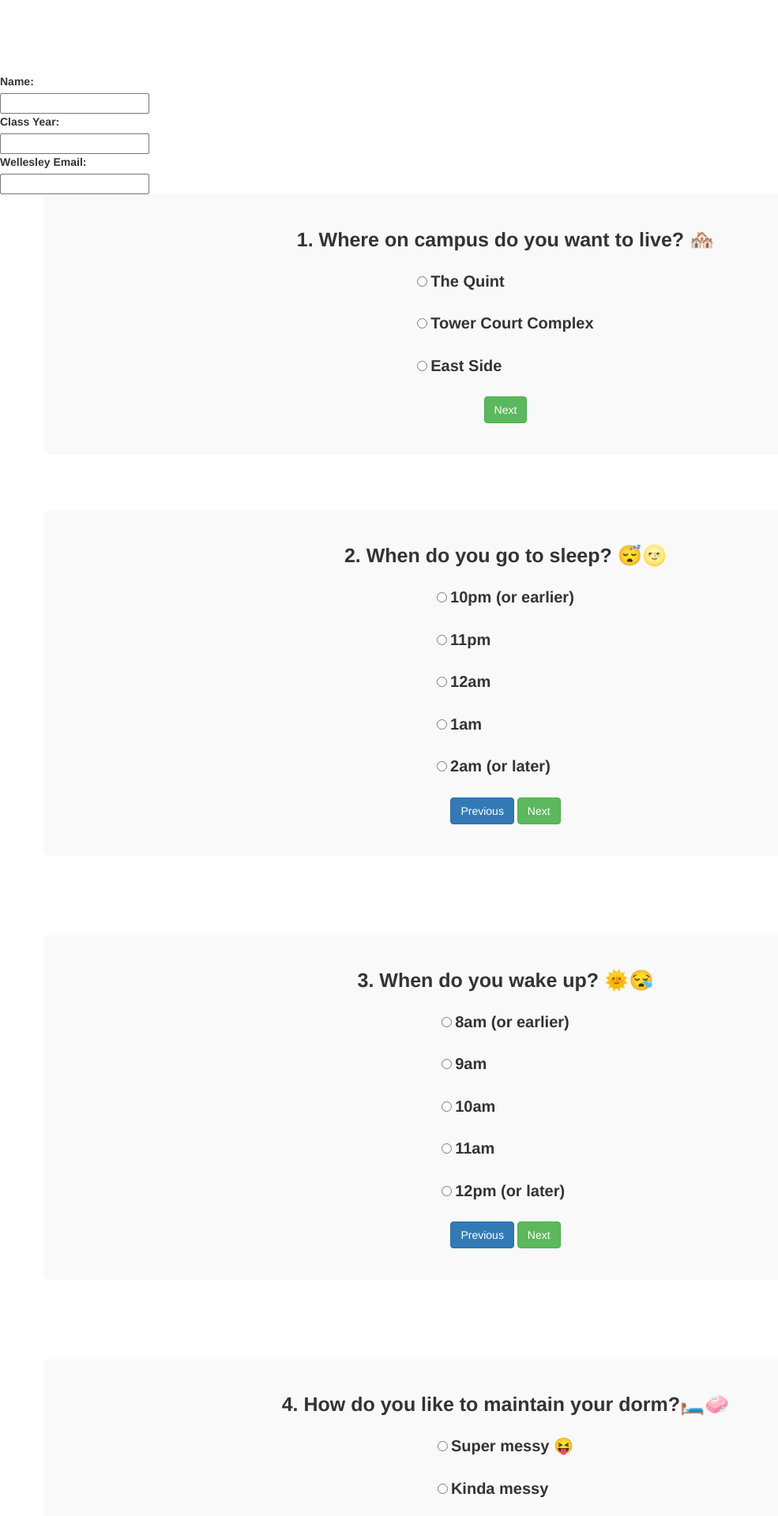
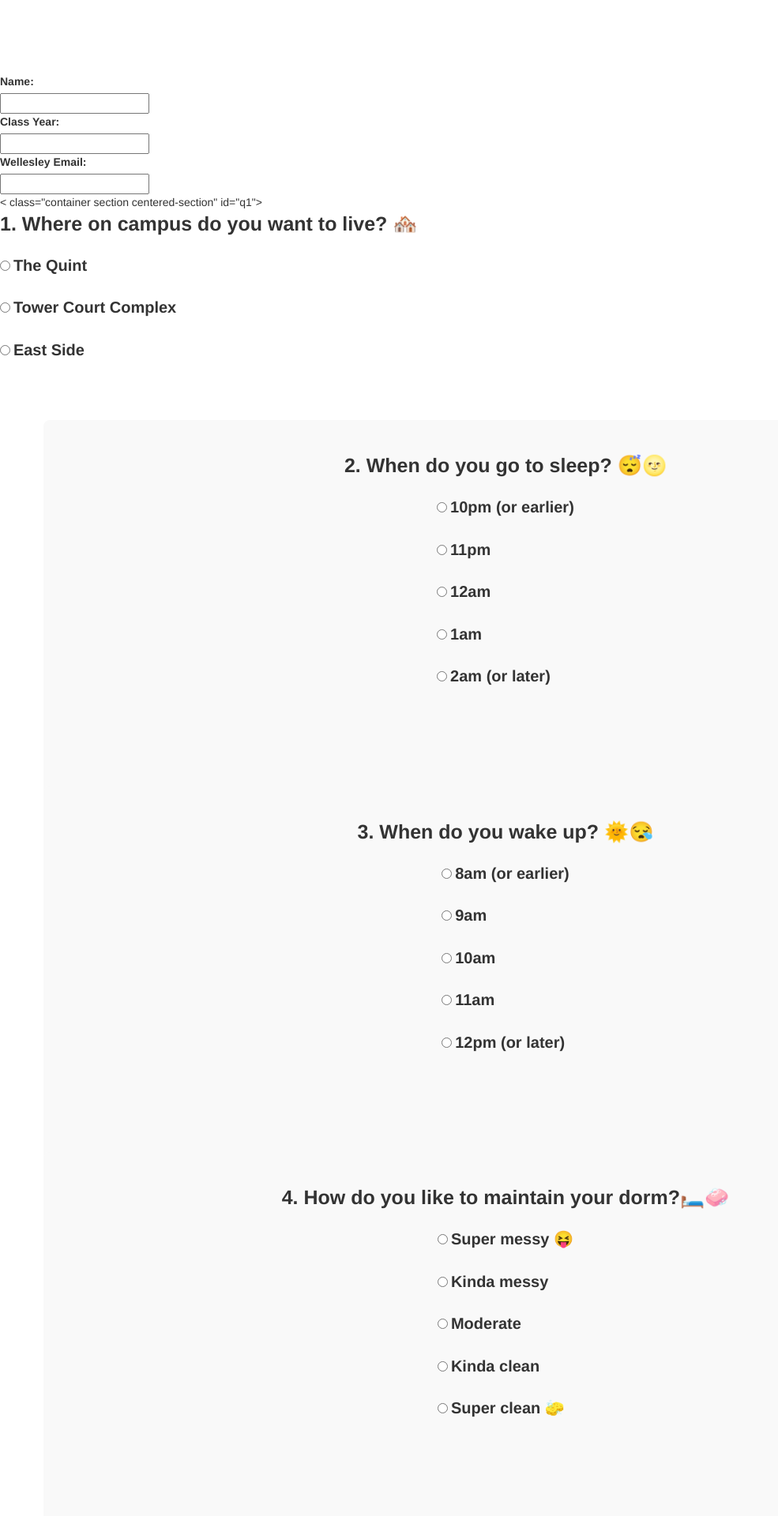
Before and after one commit to sarahhayounggoldman/roommate-match, a Flask app: page / in a window 1280 px wide. Shown: the part 1007-2927 px from the top of the page at 79% size, without its empty margins (0-985 px from the left). Run offline with Flask 3, Linux system fonts and the light colour scheme; some libraries are stand-ins or nearby versions.

Commit message:
rm buttons, not necessary atp

```diff
--- a/templates/index.html
+++ b/templates/index.html
@@ -111,7 +111,7 @@
   <label for="email">Wellesley Email:</label><br>
   <input type="text" id="email" name="email"><br>
 
-<div class="container section centered-section" id="q1">
+< class="container section centered-section" id="q1">
   <div class="big-text py-2"><b>1. Where on campus do you want to live? 🏘️ </b></div>
   <br>
   <div id="options">
@@ -138,14 +138,6 @@
     </div>
     <br>
   </div>
-
-  <!-- Buttons with justify-content-between -->
-<div class="button-container pt-3">
-  <a href="#q2">
-    <button class="btn btn-success">Next</button>
-  </a>
-</div>
-</div>
 
 <!-- Second Question Section -->
   <!--just for spacing-->
@@ -194,13 +186,6 @@
     <br>
   </div>
 
-  <!-- Buttons with justify-content-between -->
-  <div class="button-container pt-3">
-    <a href="#q1"><button class="btn btn-primary">Previous</button></a>
-    <a href="#q3"><button class="btn btn-success">Next</button></a>
-  </div>
-</div>
-
 <!-- Third Question Section -->
   <!--just for spacing-->
   <div class="container" style="margin-bottom: 50px; margin-top: 50px; background-color: white;"></div>
@@ -247,13 +232,6 @@
     </div>
     <br>
   </div>
-
-  <!-- Buttons with justify-content-between -->
-  <div class="button-container pt-3">
-    <a href="#q2"><button class="btn btn-primary">Previous</button></a>
-    <a href="#q4"><button class="btn btn-success">Next</button></a>
-  </div>
-</div>
 
 <!-- Fourth Question Section -->
   <!--just for spacing-->
@@ -302,13 +280,6 @@
     <br>
   </div>
 
-  <!-- Buttons with justify-content-between -->
-  <div class="button-container pt-3">
-    <a href="#q3"><button class="btn btn-primary">Previous</button></a>
-    <a href="#q5"><button class="btn btn-success">Next</button></a>
-  </div>
-</div>
-
 <!-- Fifth Question Section -->
   <!--just for spacing-->
   <div class="container" style="margin-bottom: 50px; margin-top: 50px; background-color: white;"></div>
@@ -356,13 +327,6 @@
     <br>
   </div>
 
-  <!-- Buttons with justify-content-between -->
-  <div class="button-container pt-3">
-    <a href="#q4"><button class="btn btn-primary">Previous</button></a>
-    <a href="#submit-button"><button class="btn btn-success">Next</button></a>
-  </div>
-</div>
-
 <!--FIND MY ROOMMATE BUTTON-->
   <!--just for spacing-->
   <div class="container" style="margin-bottom: 50px; margin-top: 50px; background-color: white;"></div>
```
